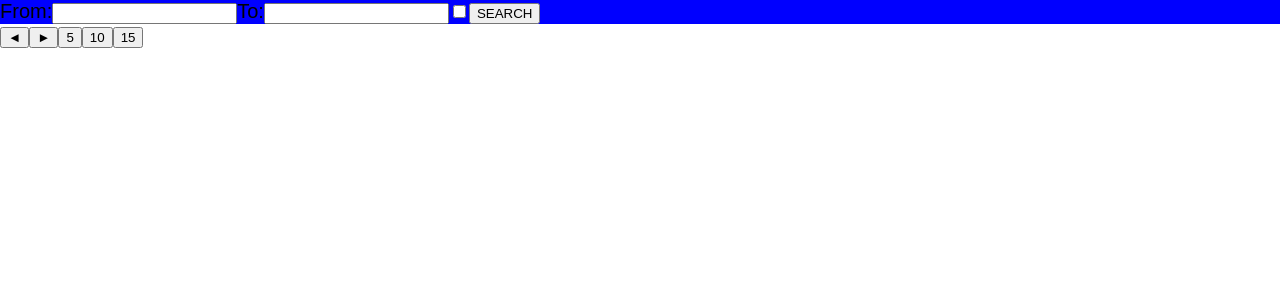
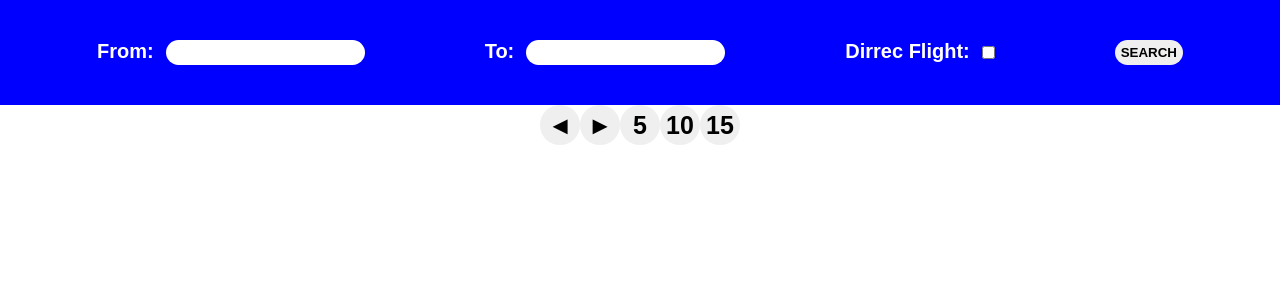
Before and after one commit to Twostone97/hackatlon-5, a React app: page / in a window 1280 px wide. Shown: the top 300 px of the page. Built offline with nearby package versions, Linux system fonts and the light colour scheme.

Commit message:
looks improvement

```diff
--- a/src/components/App/App.jsx
+++ b/src/components/App/App.jsx
@@ -116,6 +116,7 @@ const App = () => {
         <input type="text" onChange={handleTypingFrom} />
         <label htmlFor="text">To:</label>
         <input type="text" onChange={handleTypingTo} />
+        <label htmlFor="checkbox">Dirrec Flight:</label>
         <input type="checkbox" onChange={handleDirect} />
         <button onClick={getCityCode}>SEARCH</button> <br />
       </div>
--- a/src/index.scss
+++ b/src/index.scss
@@ -12,5 +12,50 @@ body {
 }
 
 .inputs {
+  display: flex;
+  justify-content: center;
   background-color: blue;
+  color: white;
+  font-weight: 800;
+  padding: 2rem;
 }
+
+input {
+  border: 0;
+  border-radius: 50px;
+  font-weight: 800;
+  padding-left: 10px;
+  padding-right: 10px;
+  margin-right: 10%;
+  margin-left: 1%;
+}
+
+button {
+  border-radius: 50px;
+  border: 0;
+  font-weight: 800;
+  width: fit-content;
+  height: 25px;
+}
+
+.pages {
+  display: flex;
+  justify-content: center;
+  width: 100vw;
+
+  button {
+    width: 40px;
+    height: 40px;
+    font-size: 25px;
+  }
+}
+
+.flight {
+  display: flex;
+  justify-content: space-around;
+  margin: 30px;
+  background-color: lightblue;
+  padding: 20px;
+  font-weight: 500;
+  border-radius: 25px;
+}
```
